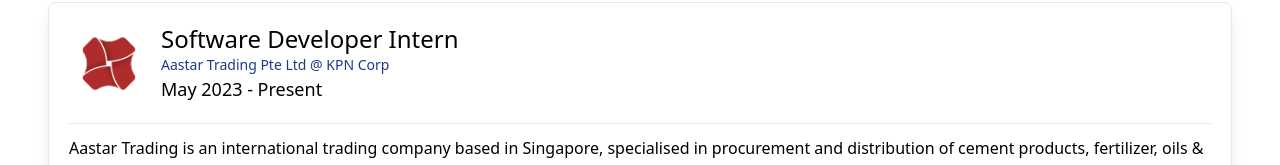
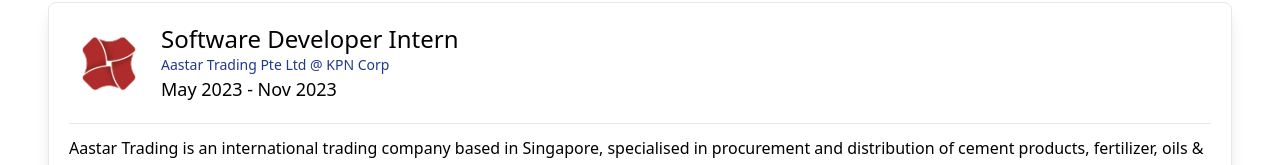
Before and after one commit to njxue/portfolio, a Vue app: page / in a window 1280 px wide. Shown: the part 615-780 px from the top of the page. Built offline with nearby package versions, Linux system fonts and the light colour scheme.

Commit message:
Update end date of internship

```diff
--- a/src/data/WorkExperiences.js
+++ b/src/data/WorkExperiences.js
@@ -3,7 +3,7 @@
     name: "Aastar Trading Pte Ltd @ KPN Corp",
     role: "Software Developer Intern",
     startDate: "May 2023",
-    endDate: "Present",
+    endDate: "Nov 2023",
     companyDescription:
       "Aastar Trading is an international trading company based in Singapore, " +
       "specialised in procurement and distribution of cement products, fertilizer, oils & fats, consumer products, " +
```
